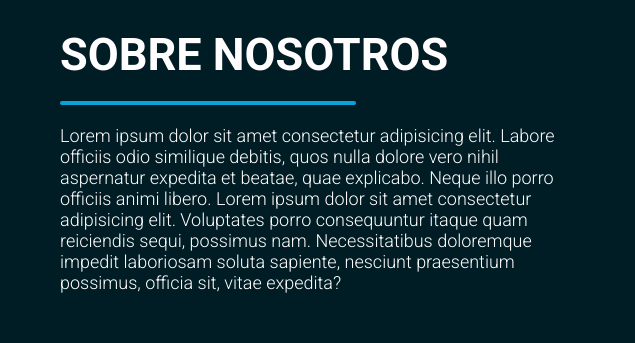
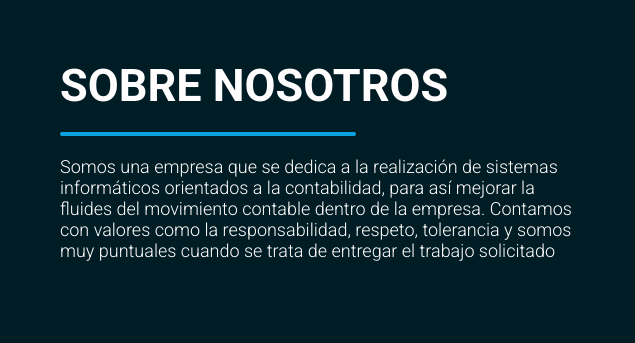
Before and after one commit to Jluis0618/SP-UP-SY, a plain HTML site: page index.html in a window 1280 px wide. Shown: the part 960-1303 px from the top of the page, 0-635 px from the left. Drawn offline with nearby package versions, Linux system fonts and the light colour scheme.

Commit message:
Update index.html

```diff
--- a/index.html
+++ b/index.html
@@ -47,11 +47,9 @@
         <div class="izquierda">
             <h2>Sobre nosotros</h2>
             <div class="linea"></div>
-            <p>Lorem ipsum dolor sit amet consectetur adipisicing elit. Labore officiis odio similique debitis, quos
-                nulla dolore vero nihil aspernatur expedita et beatae, quae explicabo. Neque illo porro officiis animi
-                libero. Lorem ipsum dolor sit amet consectetur adipisicing elit. Voluptates porro consequuntur itaque
-                quam reiciendis sequi, possimus nam. Necessitatibus doloremque impedit laboriosam soluta sapiente,
-                nesciunt praesentium possimus, officia sit, vitae expedita?</p>
+            <p>Somos una empresa que se dedica a la realización de sistemas informáticos orientados a la contabilidad, para así mejorar la
+            fluides del movimiento contable dentro de la empresa. Contamos con valores como la responsabilidad, respeto, tolerancia y somos muy
+            puntuales cuando se trata de entregar el trabajo solicitado</p>
         </div>
         <div class="derecha"></div>
     </section>
```
